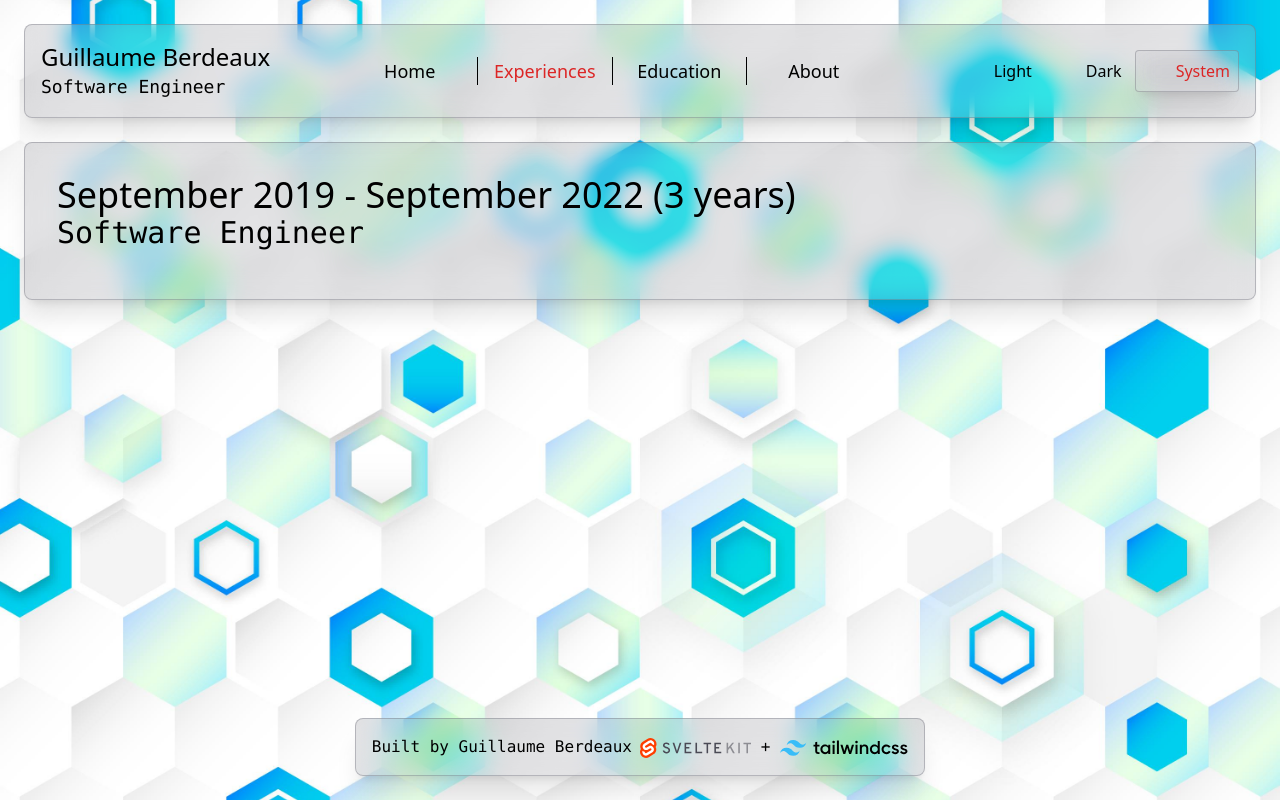
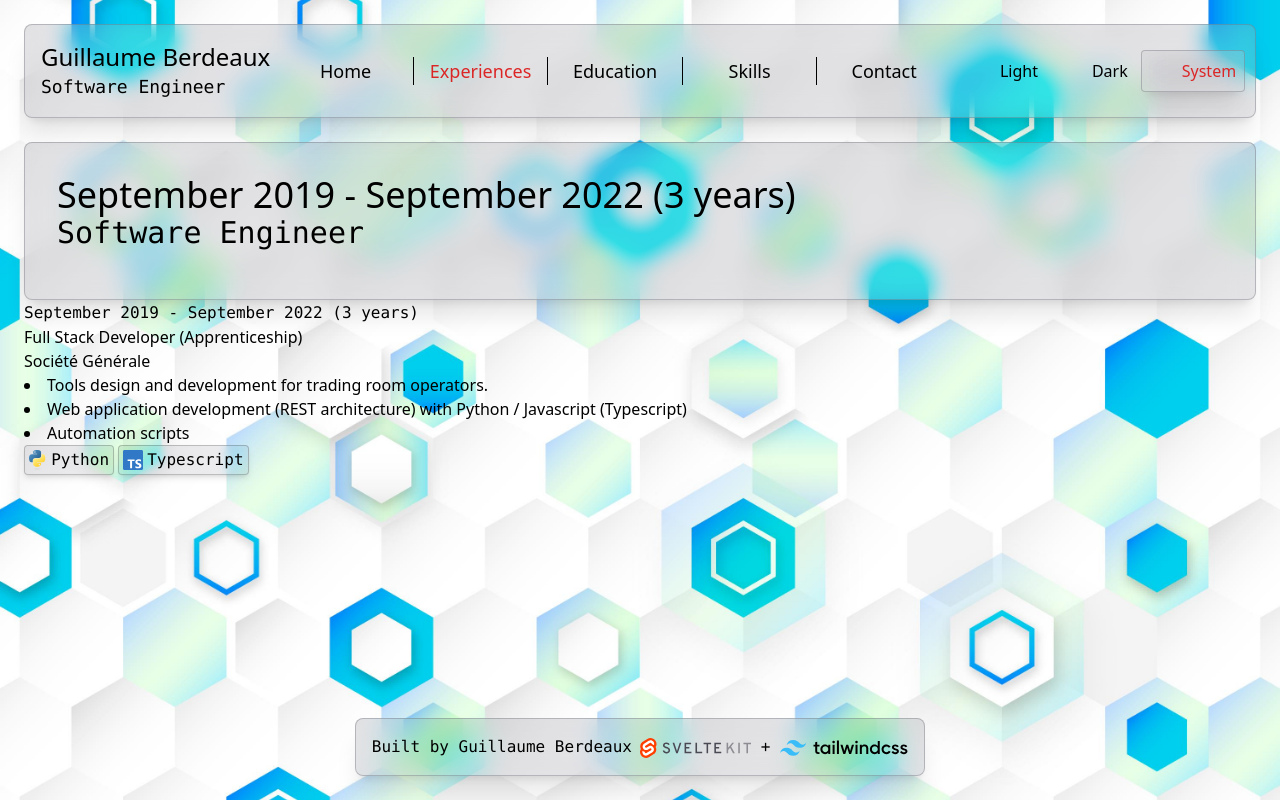
Before and after one commit to Abydos12/cv, a SvelteKit app: page /experiences in a window 1280 px wide. Built offline with nearby package versions, Linux system fonts and the light colour scheme; some icons are missing.

Commit message:
add contact page

```diff
--- a/src/lib/components/Header.svelte
+++ b/src/lib/components/Header.svelte
@@ -8,7 +8,8 @@
     { url: "/", label: "Home" },
     { url: "/experiences", label: "Experiences" },
     { url: "/education", label: "Education" },
-    { url: "/about", label: "About" },
+    { url: "/skills", label: "Skills" },
+    { url: "/contact", label: "Contact" },
   ];
 
   let isMenuOpen = false;
@@ -27,12 +28,12 @@
   </div>
 
   <div
-    class="hidden lg:grid lg:grid-cols-4 text-center text-lg divide-x divide-black dark:divide-zinc-200"
+    class="hidden lg:grid lg:grid-cols-5 text-center xl:text-lg divide-x divide-black dark:divide-zinc-200"
   >
     {#each links as link}
       <a
         href={link.url}
-        class="px-4 hover:underline font-medium {$page.url.pathname === link.url
+        class="px-2 xl:px-4 hover:underline font-medium {$page.url.pathname === link.url
           ? 'text-red-600 dark:text-green-500'
           : ''}"
       >
--- /dev/null
+++ b/src/routes/contact/+page.svelte
@@ -0,0 +1,24 @@
+<script>
+  import { Email } from "carbon-icons-svelte";
+  import linkedinLogo from "$lib/icons/linkedin-logo.svg";
+</script>
+
+<div
+  class="h-full flex flex-col justify-center text-center gap-4 lg:text-2xl lg:w-2/6 xl:w-2/12 mx-auto"
+>
+  <a
+    class="glass p-4 font-mono text-lg hover:underline flex items-center justify-center gap-2"
+    href="mailto:contact@gbdx.fr"
+  >
+    <Email class="w-6 h-6 inline-block" />
+    <span>contact@gbdx.fr</span>
+  </a>
+  <a
+    class="glass p-4 font-mono text-lg hover:underline flex items-center justify-center gap-2"
+    href="https://www.linkedin.com/in/guillaume-bdx"
+    target="_blank"
+  >
+    <img alt="Linkedin logo" class="h-6 inline-block" src={linkedinLogo} />
+    <span>Linkedin</span>
+  </a>
+</div>
--- a/src/routes/experiences/+page.svelte
+++ b/src/routes/experiences/+page.svelte
@@ -1,3 +1,9 @@
+<script>
+  import pythonLogo from "$lib/icons/python-logo.svg";
+  import typescriptLogo from "$lib/icons/typescript-logo.svg";
+  import IconTag from "$lib/components/IconTag.svelte";
+</script>
+
 <div class="h-full">
   <div class="glass p-4 lg:p-8">
     <div class="text-3xl lg:text-4xl">
@@ -6,4 +12,20 @@
     <div class="text-lg lg:text-3xl font-mono">Software Engineer</div>
     <p class="flex-1 mt-4 text-lg"></p>
   </div>
+
+  <div>
+    <div><code>September 2019 - September 2022 (3 years)</code></div>
+    <div>Full Stack Developer (Apprenticeship)</div>
+    <div>Société Générale</div>
+    <ul class="list-disc list-inside">
+      <li>Tools design and development for trading room operators.</li>
+      <li>
+        Web application development (REST architecture) with Python / Javascript
+        (Typescript)
+      </li>
+      <li>Automation scripts</li>
+    </ul>
+  </div>
+  <IconTag label="Python" logo={pythonLogo} />
+  <IconTag label="Typescript" logo={typescriptLogo} />
 </div>
```
Also changed, not shown: src/routes/skills/+page.svelte (renamed from src/routes/about/+page.svelte).
